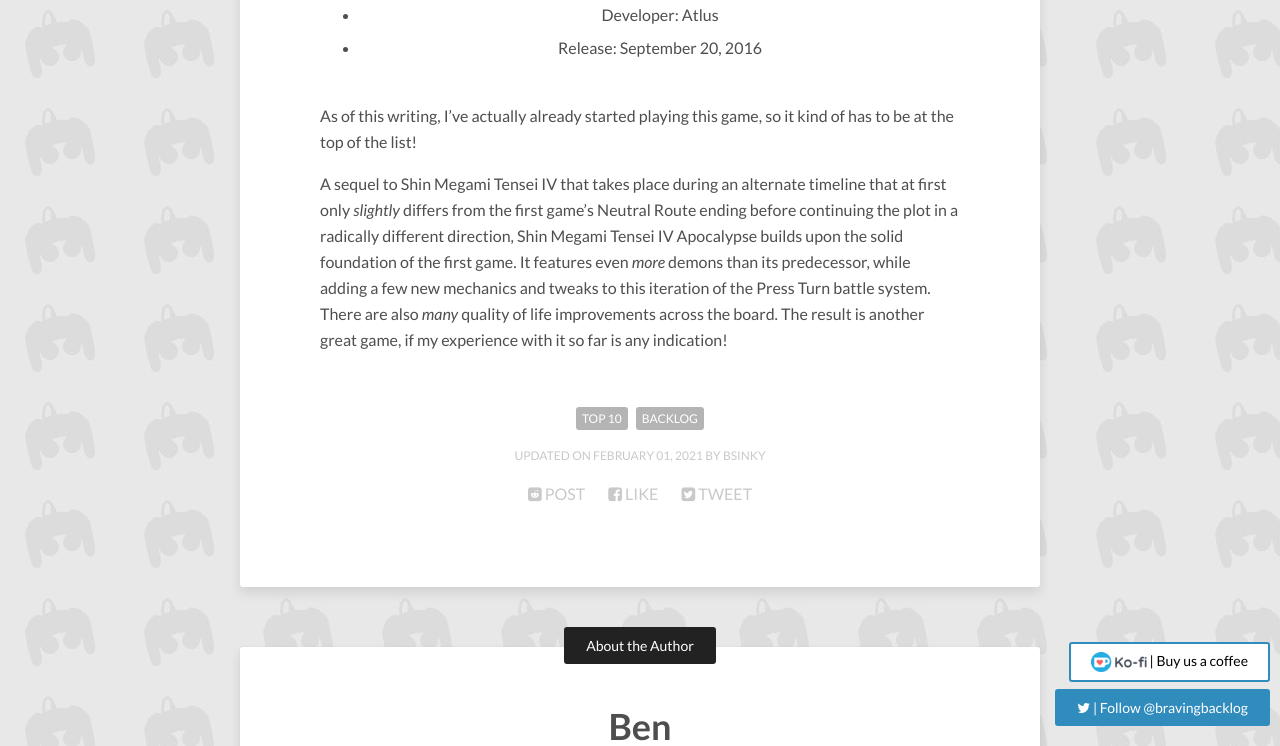
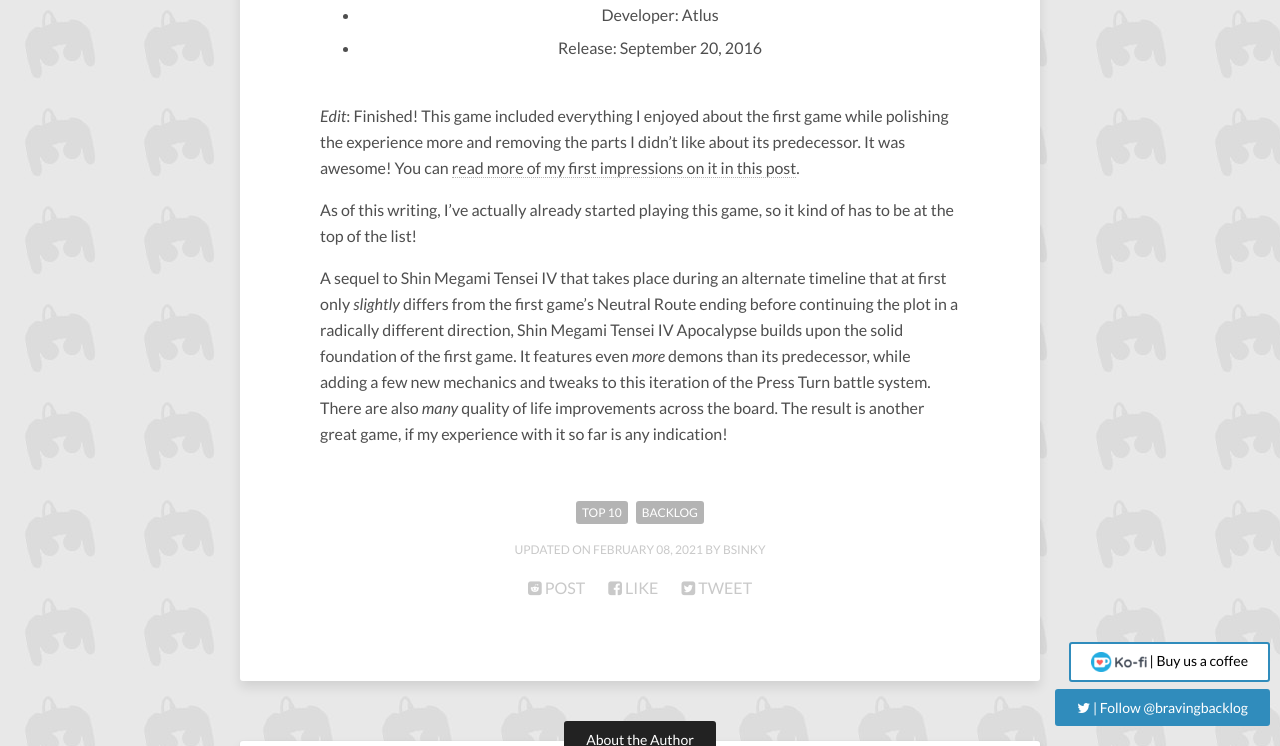
Before and after one commit to BravingTheBacklog/bravingthebacklog.github.io, a Jekyll site: the page built from _posts/2021-01-28-top-10-3ds-games-in-my-backlog-2021.md, in a window 1280 px wide and 900 px high, scrolled down 7105 px, cut to the strip 154-900 px from the top of the window. Built offline with Jekyll 4.4.1, drawn with Linux system fonts in a browser that asks for light colours; nearby versions of some CDN libraries; comment, search, counter and statistics services are not loaded; some of the changed text lies outside the part shown.

Commit message:
Check things off backlog lists

```diff
--- a/_posts/2021-01-28-top-10-3ds-games-in-my-backlog-2021.md
+++ b/_posts/2021-01-28-top-10-3ds-games-in-my-backlog-2021.md
@@ -4,7 +4,7 @@
 author: bsinky
 description: "Another list of the top 10 games in my 3DS backlog!"
 date: 2021-01-28
-modified: 2021-02-01
+modified: 2021-02-08
 categories: [List]
 tags: [Top 10,Backlog]
 image:
@@ -156,7 +156,13 @@
 Regardless, it definitely seems like the 3DS remake is the one I should try,
 both for the difficulty changes and the additional features!
 
-## 1. {% include game.html game="Shin Megami Tensei IV Apocalypse" %}
+## 1. {% include game.html game="Shin Megami Tensei IV Apocalypse" checkmark="" %}
+
+*Edit*: Finished! This game included everything I enjoyed about the first game
+while polishing the experience more and removing the parts I didn't like about
+its predecessor. It was awesome! You can [read more of my first impressions on
+it in this post]({% post_url 2021-01-18-what-im-playing-no-107
+%}#ShinMegamiTenseiIVApocalypse).
 
 As of this writing, I've actually already started playing this game, so it kind
 of has to be at the top of the list!
```
Also changed, not shown: _posts/2019-04-17-top-10-3ds-games-in-my-backlog.md (+14 -3 lines), _posts/2021-01-18-what-im-playing-no-107.md (+2 -2 lines).
